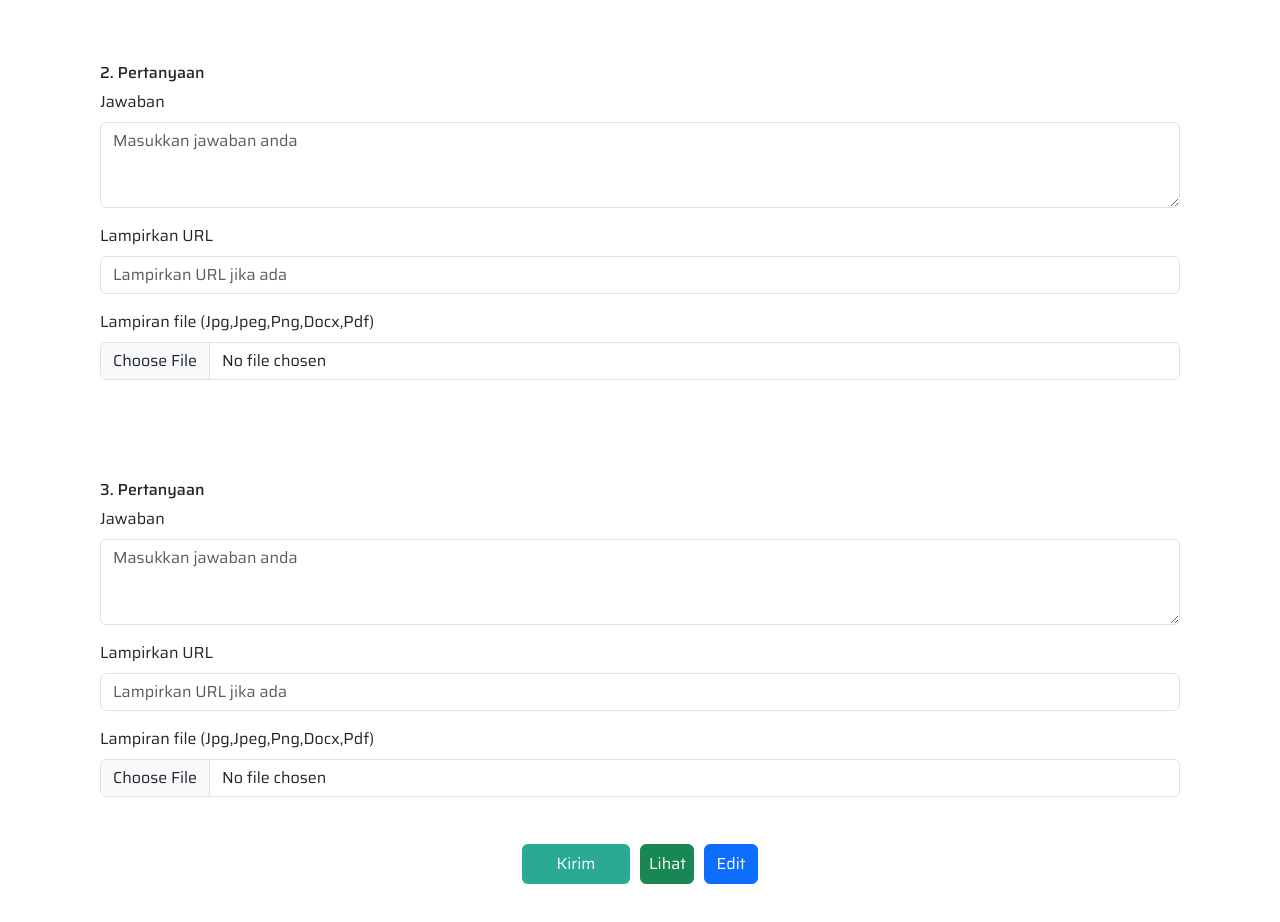
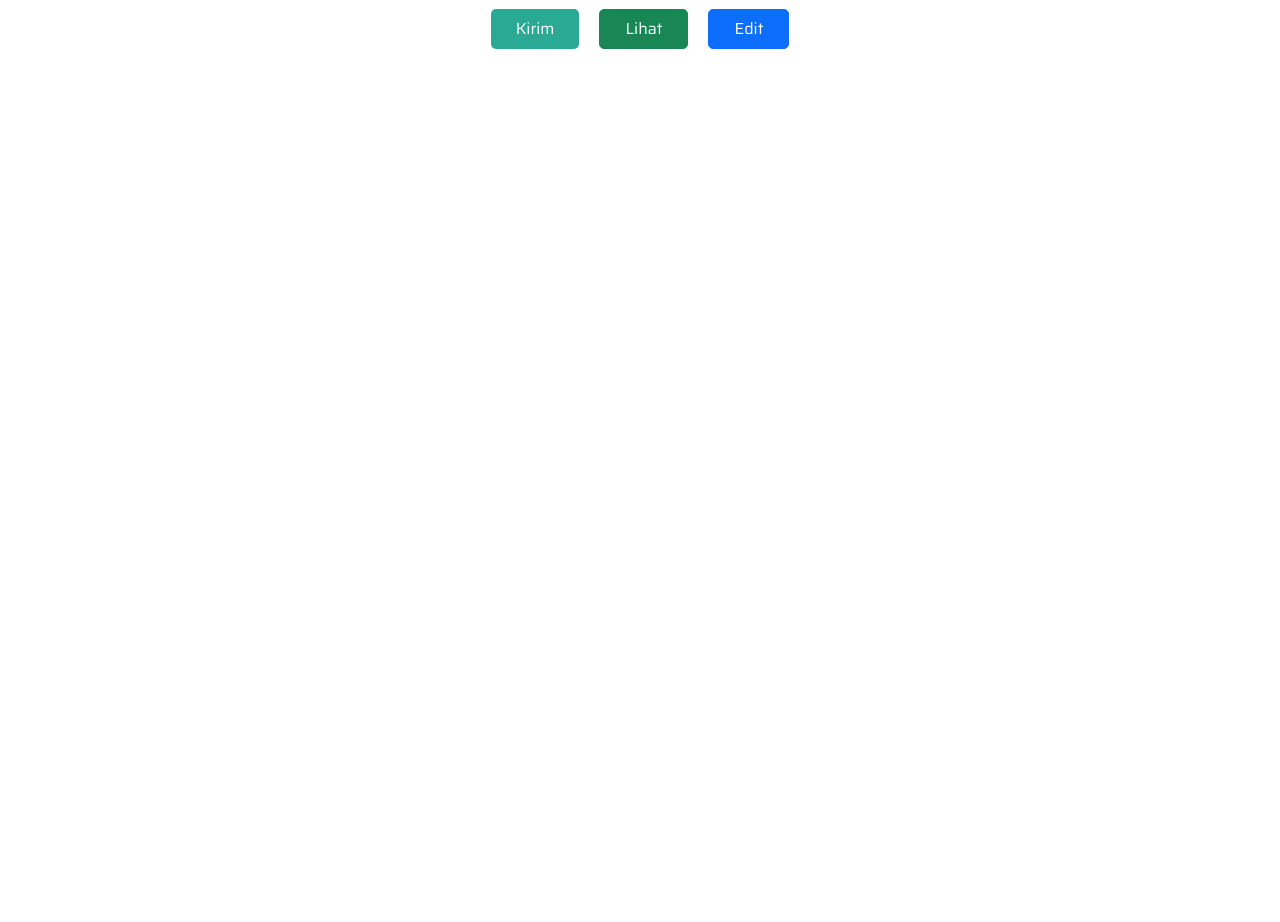
Before and after one commit to ProyekRPLNewEntry/Proyek_RPL_NewEntry, a Vue app: page /inputnu in a window 1280 px wide. Shown: the part 660-1582 px from the top of the page. After the commit the page ends 800 px from the top, so only its background shows below. Built offline with nearby package versions, Linux system fonts and the light colour scheme.

Commit message:
integrasikan backend dan front end

```diff
--- a/package.json
+++ b/package.json
@@ -9,6 +9,7 @@
     "preview": "vite preview"
   },
   "dependencies": {
+    "axios": "^1.7.2",
     "bootstrap": "^5.3.3",
     "vue": "^3.4.21",
     "vue-router": "^4.3.2"
--- a/src/routers/index.js
+++ b/src/routers/index.js
@@ -70,6 +70,10 @@ const routes = [
     path: "/sni",
     component: () => import("@/views/adminSNI.vue"),
   },
+  {
+    path: "/create",
+    component: () => import("@/views/Create.vue"),
+  },
 ];
 
 const router = createRouter({
--- a/src/views/inputUserNU.vue
+++ b/src/views/inputUserNU.vue
@@ -1,24 +1,3 @@
-<script>
-import navbarPage from "@/components/navbarComponent.vue";
-
-export default {
-  components: {
-    navbarPage,
-  },
-  methods: {
-    submitForm() {
-      alert("Formulir dikirim!");
-    },
-    viewForm() {
-      alert("Melihat formulir!");
-    },
-    editForm() {
-      alert("Mengedit formulir!");
-    },
-  },
-};
-</script>
-
 <template>
   <navbarPage />
 
@@ -32,9 +11,10 @@ export default {
     <div style="padding-bottom: 50px" class="mb-3">
       <label for="tahun" class="form-label">Tahun</label>
       <input
-        type="email"
+        type="text"
         class="form-control"
         id="tahun"
+        v-model="tahun"
         placeholder="Masukkan tahun saat ini"
       />
     </div>
@@ -49,6 +29,7 @@ export default {
           <textarea
             class="form-control"
             id="jawaban1"
+            v-model="jawaban1"
             rows="3"
             placeholder="Masukkan jawaban anda"
           ></textarea>
@@ -56,9 +37,10 @@ export default {
         <div class="mb-3">
           <label for="lampirkan_url1" class="form-label">Lampirkan URL</label>
           <input
-            type="email"
+            type="text"
             class="form-control"
             id="lampirkan_url1"
+            v-model="lampirkan_url1"
             placeholder="Lampirkan URL jika ada"
           />
         </div>
@@ -66,139 +48,113 @@ export default {
           <label for="lampiran_file1" class="form-label"
             >Lampiran file (Jpg,Jpeg,Png,Docx,Pdf)</label
           >
-          <input class="form-control" type="file" id="lampiran_file1" />
-        </div>
-      </div>
-
-      <div class="margin-form">
-        <div class="mb-3">
-          <h6>2. Pertanyaan</h6>
-          <label style="margin-top: -8px" for="jawaban2" class="form-label"
-            >Jawaban</label
-          >
-          <textarea
+          <input
             class="form-control"
-            id="jawaban2"
-            rows="3"
-            placeholder="Masukkan jawaban anda"
-          ></textarea>
-        </div>
-        <div class="mb-3">
-          <label for="lampirkan_url2" class="form-label">Lampirkan URL</label>
-          <input
-            type="email"
-            class="form-control"
-            id="lampirkan_url2"
-            placeholder="Lampirkan URL jika ada"
+            type="file"
+            id="lampiran_file1"
+            @change="onFileChange"
           />
-        </div>
-        <div class="mb-3">
-          <label for="lampiran_file2" class="form-label"
-            >Lampiran file (Jpg,Jpeg,Png,Docx,Pdf)</label
-          >
-          <input class="form-control" type="file" id="lampiran_file2" />
-        </div>
-      </div>
-
-      <div class="margin-form">
-        <div class="mb-3">
-          <h6>3. Pertanyaan</h6>
-          <label style="margin-top: -8px" for="jawaban3" class="form-label"
-            >Jawaban</label
-          >
-          <textarea
-            class="form-control"
-            id="jawaban3"
-            rows="3"
-            placeholder="Masukkan jawaban anda"
-          ></textarea>
-        </div>
-        <div class="mb-3">
-          <label for="lampirkan_url3" class="form-label">Lampirkan URL</label>
-          <input
-            type="email"
-            class="form-control"
-            id="lampirkan_url3"
-            placeholder="Lampirkan URL jika ada"
-          />
-        </div>
-        <div class="mb-3">
-          <label for="lampiran_file3" class="form-label"
-            >Lampiran file (Jpg,Jpeg,Png,Docx,Pdf)</label
-          >
-          <input class="form-control" type="file" id="lampiran_file3" />
         </div>
       </div>
     </div>
 
-    <div style="margin-bottom: 50px; text-align: center">
-      <a href="/outputmenunu" style="margin-bottom: 10px; margin-right: 10px">
-        <button class="btn btn-kirim" type="submit">Kirim</button>
-      </a>
-      <a href="/outputmenunu" style="margin-bottom: 10px; margin-right: 10px">
-        <button class="btn btn-success btn-lihat" type="submit">Lihat</button>
-      </a>
-      <a href="#" style="margin-bottom: 10px">
-        <button class="btn btn-primary btn-edit" type="submit">Edit</button>
-      </a>
+    <div class="button-container">
+      <a href="/output"><button class="btn btn-kirim" type="submit" @click="submitForm">Kirim</button></a>
+     <a href="/outputmenunu"><button class="btn btn-success" type="button" @click="viewForm">Lihat</button></a>
+      <button class="btn btn-primary" type="button" @click="editForm">Edit</button>
     </div>
   </main>
 </template>
+
+<script>
+import navbarPage from "@/components/navbarComponent.vue";
+
+export default {
+  components: {
+    navbarPage,
+  },
+  data() {
+    return {
+      tahun: '',
+      jawaban1: '',
+      lampirkan_url1: '',
+      lampiran_file1: null
+    };
+  },
+  methods: {
+    submitForm() {
+      const formData = new FormData();
+      formData.append('tahun', this.tahun);
+      formData.append('jawaban1', this.jawaban1);
+      formData.append('lampirkan_url1', this.lampirkan_url1);
+      formData.append('lampiran_file1', this.lampiran_file1);
+
+      fetch('/', {
+        method: 'POST',
+        body: formData,
+      })
+      .then(response => {
+        if (response.ok) {
+          alert('Formulir berhasil dikirim!');
+          this.resetForm();
+        } else {
+          alert('Terjadi kesalahan saat mengirim formulir!');
+        }
+      })
+      .catch(error => {
+        console.error('Error:', error);
+        alert('Terjadi kesalahan saat mengirim formulir!');
+      });
+    },
+    resetForm() {
+      this.tahun = '';
+      this.jawaban1 = '';
+      this.lampirkan_url1 = '';
+      this.lampiran_file1 = null;
+    },
+    viewForm() {
+      this.$router.push('/output');
+    },
+    editForm() {
+      alert("Mengedit formulir!");
+    },
+    onFileChange(event) {
+      this.lampiran_file1 = event.target.files[0];
+    }
+  }
+};
+</script>
 
 <style scoped>
 .margin-form {
   margin-bottom: 100px;
 }
 
-.border-btn-kirim {
+.button-container {
+  margin-top: 20px;
+  text-align: center;
+}
+
+.btn {
+  padding: 7px 25px;
+  margin: 0 10px;
   border-radius: 5px;
+  cursor: pointer;
+  margin-bottom: 50px;
 }
 
 .btn-kirim {
+  padding: 8px 25px;
   background-color: #2aaa94;
   color: white;
-  padding: 7px;
-  text-align: center;
-  padding-left: 8px;
-  padding-right: 8px;
-  width: 10%;
-  justify-content: center;
+  border: none;
 }
-
 .btn-kirim:hover {
   background-color: #268e7d;
-  border-color: #2aaa94;
 }
 
 .btn-kirim:active {
   background-color: #1f7e6e;
-  border-color: #1f7e6e;
-}
-
-.btn-lihat {
-  padding: 7px;
-  text-align: center;
-  padding-left: 8px;
-  padding-right: 8px;
-  width: 5%;
-  justify-content: center;
-}
-
-.btn-edit {
-  padding: 7px;
-  text-align: center;
-  padding-left: 8px;
-  padding-right: 8px;
-  width: 5%;
-  justify-content: center;
-}
-
-.page-link {
-  color: #2aaa94;
-}
-
-.page-link:hover {
-  background-color: #2aaa94;
   color: white;
 }
 </style>
--- a/src/views/outputPage.vue
+++ b/src/views/outputPage.vue
@@ -1,3 +1,42 @@
+<template>
+  <div class="output-container">
+    <navbarPage />
+
+    <main class="output-page" style="padding: 100px; margin-top: 66px">
+      <h4 style="text-align: center; margin-bottom: 50px">Output Form Pengisian Sistem Peringkat</h4>
+
+      <div v-if="formData">
+        <div class="output-item">
+          <label class="output-label">Tahun:</label>
+          <p class="output-value">{{ formData.tahun }}</p>
+        </div>
+
+        <div class="output-item">
+          <label class="output-label">Jawaban:</label>
+          <p class="output-value">{{ formData.jawaban1 }}</p>
+        </div>
+
+        <div class="output-item" v-if="formData.lampirkan_url1">
+          <label class="output-label">Lampirkan URL:</label>
+          <p class="output-value"><a :href="formData.lampirkan_url1" target="_blank">{{ formData.lampirkan_url1 }}</a></p>
+        </div>
+
+        <div class="output-item" v-if="formData.lampiran_file1">
+          <label class="output-label">Lampiran file:</label>
+          <p class="output-value"><a :href="formData.lampiran_file1" target="_blank">Download File</a></p>
+        </div>
+      </div>
+      <div v-else>
+        <p>Loading...</p>
+      </div>
+
+      <div class="button-container">
+        <button class="btn btn-primary" type="button" @click="goBack">Kembali</button>
+      </div>
+    </main>
+  </div>
+</template>
+
 <script>
 import navbarPage from "@/components/navbarComponent.vue";
 
@@ -5,27 +44,75 @@ export default {
   components: {
     navbarPage,
   },
+  data() {
+    return {
+      formData: null,
+    };
+  },
+  created() {
+    this.fetchFormData();
+  },
+  methods: {
+    fetchFormData() {
+      fetch('/inputnu')
+        .then(response => response.json())
+        .then(data => {
+          this.formData = data;
+        })
+        .catch(error => {
+          console.error('Error fetching form data:', error);
+        });
+    },
+    goBack() {
+      this.$router.go(-1);
+    }
+  }
 };
 </script>
 
-<template>
-  <navbarPage />
+<style scoped>
+.output-container {
+  text-align: center;
+}
 
-  <main style="margin-top: 66px;" class="title-page">
-    <h4 style="text-align: center;">Pertanyaan</h4>
+.output-item {
+  margin-bottom: 20px;
+}
 
-    <div style="margin-top: 20px" class="text-center">
-      <img src="../assets/r.png" class="rounded" alt="..." />
-    </div>
+.output-label {
+  font-weight: bold;
+}
 
-    <p style="text-align: center; margin-top: 20px">
-      Your text paragraph goes here...
-    </p>
+.output-value {
+  margin-left: 10px;
+  display: inline-block;
+}
 
-    <a
-      href="https://www.contoh.com"
-      style="display: block; text-align: center; margin-top: 20px"
-      >https://www.contoh.com</a
-    >
-  </main>
-</template>
+.button-container {
+  margin-top: 20px;
+  text-align: center;
+}
+
+.btn {
+  padding: 7px 25px;
+  margin: 0 10px;
+  border-radius: 5px;
+  cursor: pointer;
+  margin-bottom: 50px;
+}
+
+.btn-primary {
+  padding: 8px 25px;
+  background-color: #2aaa94;
+  color: white;
+  border: none;
+}
+.btn-primary:hover {
+  background-color: #268e7d;
+}
+
+.btn-primary:active {
+  background-color: #1f7e6e;
+  color: white;
+}
+</style>
```
Also changed, not shown: src/apiService.js (added, +26 -0 lines), src/components/myComponent.vue (added, +50 -0 lines), src/components/popupCreate.vue (added, +51 -0 lines), src/views/Create.vue (added, +95 -0 lines), src/views/adminUser.vue (+12 -33 lines), 1 other file (tests, documents, lock files or other folders).
